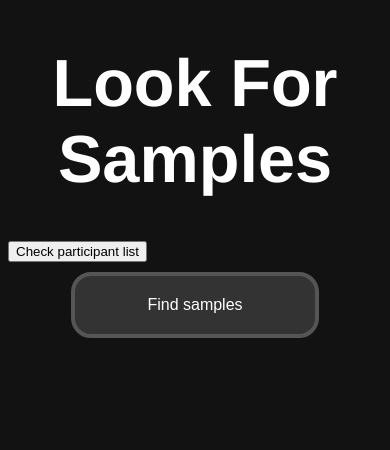
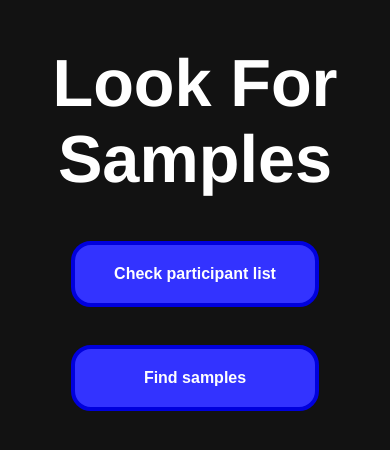
Before and after one commit to musa-q/Look-For-Samples, a Flask app: page / in a window 390 px wide. Shown: the top 450 px of the page. Run offline with Flask 3, Linux system fonts and the light colour scheme; parts of the project's set-up code (start-up, migrations or seed data) failed here and were passed over.

Commit message:
Updated for html and css mobile use

```diff
--- a/app/static/css/index.css
+++ b/app/static/css/index.css
@@ -19,27 +19,28 @@ h1 {
 }
 
 .btn {
-    background-color: #333333;
+    background-color: #3333FF;
     /*opacity: 0.1;*/
     color: white;
     text-align: center;
     border: none;
-    border: 4px solid #555555;
+    border: 4px solid #0000DD;
     border-radius: 20px;
     padding: 20px 20px;
     width: 200px;
-    margin-top: 10px;
+    font-weight: bolder;
+    margin-top: 10%;
 }
 
 .btn:hover {
-    background-color: #555555;
+    background-color: #0000DD;
     /*opacity: 0.1;*/
     color: white;
     text-align: center;
     border: none;
-    border: 4px solid #333333;
+    border: 4px solid #3333FF;
     border-radius: 20px;
     padding: 20px 20px;
     width: 200px;
-    margin-top: 10px;
+    margin-top: 10%;
 }
--- a/app/templates/index.html
+++ b/app/templates/index.html
@@ -7,13 +7,13 @@
   <body>
     <h1>Look For Samples</h1>
 
-    <button
-      class="test"
+    <div
+      class="btn center"
       type="button"
       onclick="window.location.href='{{ url_for('view_all_tracks') }}';"
     >
       Check participant list
-    </button>
+  </div>
 
     <div
       class="btn center"
```
Also changed, not shown: app/static/css/music.css (+17 -2 lines).
